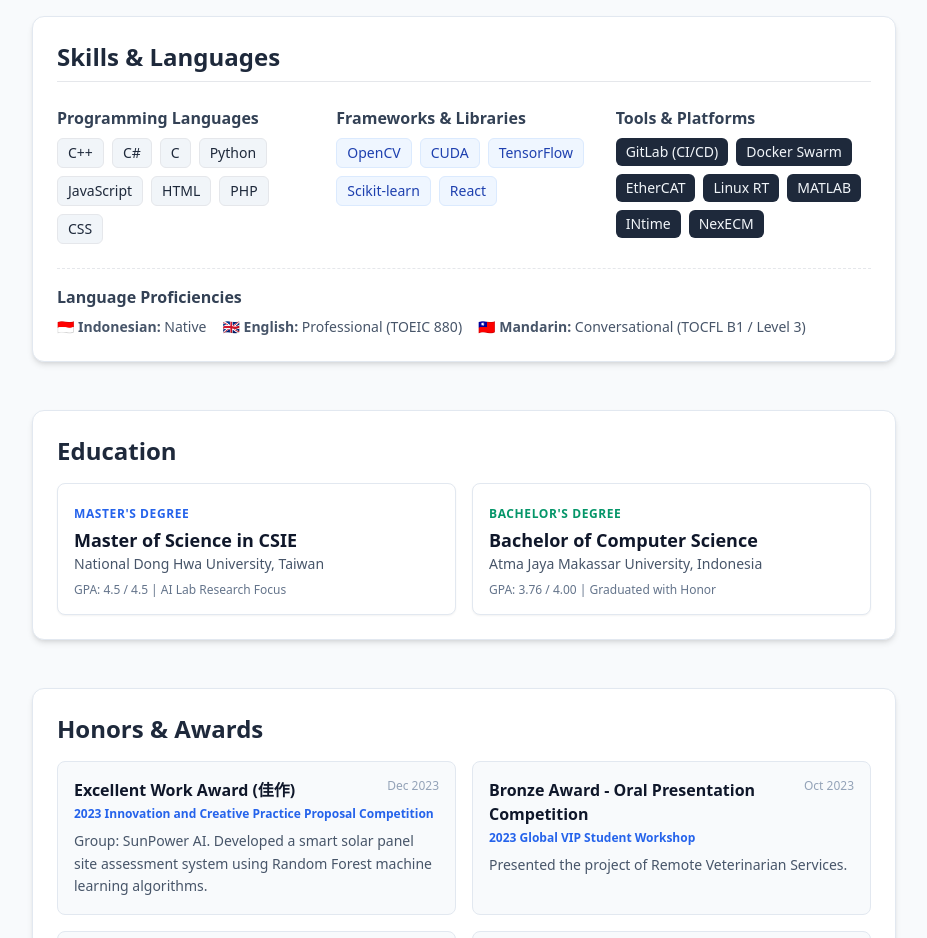
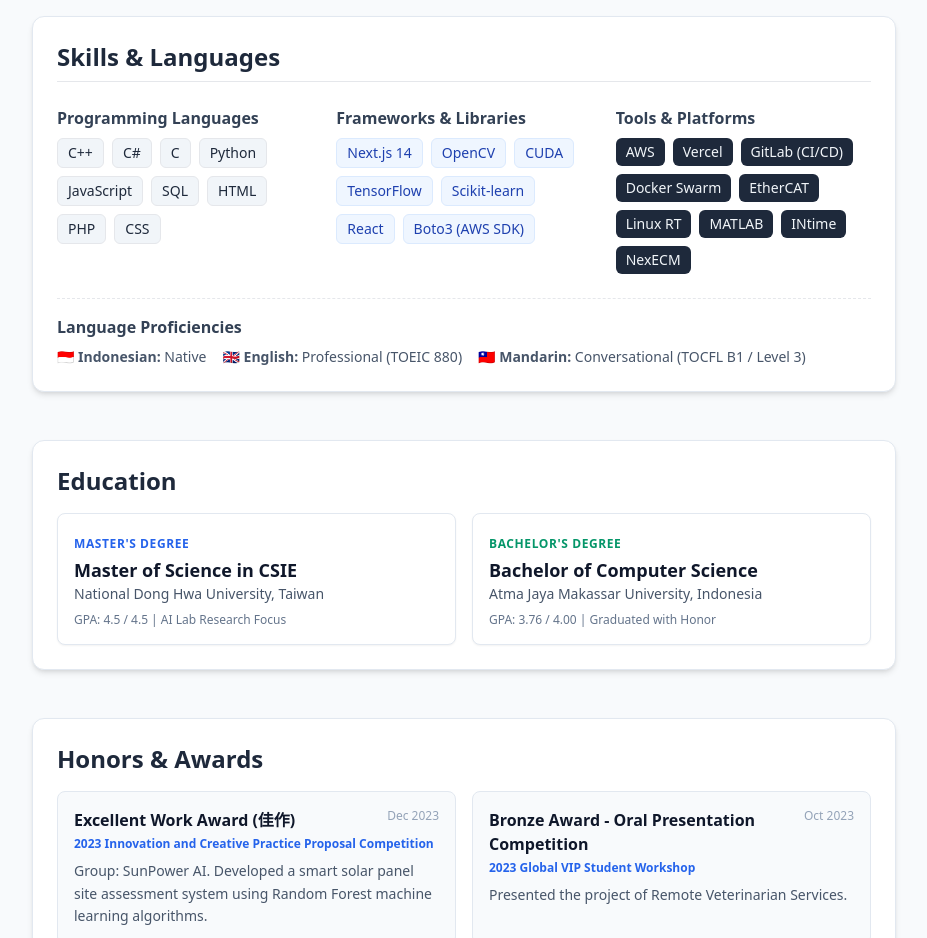
Before and after one commit to lisyee/portfolio-lisye, a Next.js app: page / in a window 1280 px wide. Shown: the part 2460-3398 px from the top of the page, without its empty margins (176-1103 px from the left). Built offline with nearby package versions, Linux system fonts and the light colour scheme; no server answers; the database is empty.

Commit message:
Update Skills.tsx

```diff
--- a/components/Skills.tsx
+++ b/components/Skills.tsx
@@ -1,7 +1,7 @@
 export default function Skills() {
-  const languages = ['C++', 'C#', 'C', 'Python', 'JavaScript', 'HTML', 'PHP', 'CSS'];
-  const frameworks = ['OpenCV', 'CUDA', 'TensorFlow', 'Scikit-learn', 'React'];
-  const tools = ['GitLab (CI/CD)', 'Docker Swarm', 'EtherCAT', 'Linux RT', 'MATLAB', 'INtime', 'NexECM'];
+  const languages = ['C++', 'C#', 'C', 'Python', 'JavaScript', 'SQL', 'HTML', 'PHP', 'CSS'];
+  const frameworks = ['Next.js 14', 'OpenCV', 'CUDA', 'TensorFlow', 'Scikit-learn', 'React', 'Boto3 (AWS SDK)'];
+  const tools = ['AWS', 'Vercel', 'GitLab (CI/CD)', 'Docker Swarm', 'EtherCAT', 'Linux RT', 'MATLAB', 'INtime', 'NexECM'];
 
   return (
     <section className="space-y-6">
```
